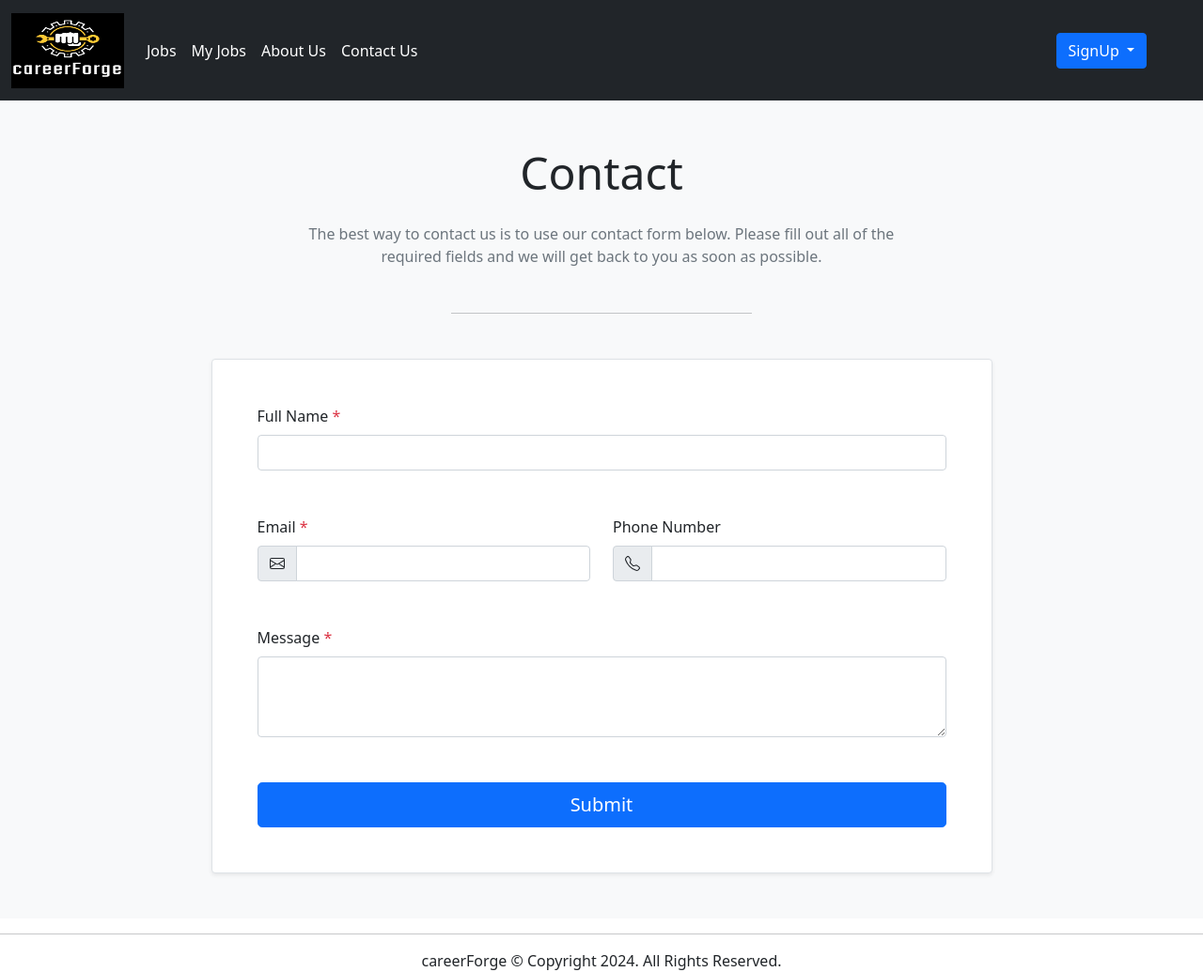
After one commit to mepujan/careerForge, a Django app: page /contact-us/ in a window 1280 px wide. The commit adds this page. Shown: the whole page at 94% size. Run offline with Django 5.2, Linux system fonts and the light colour scheme; some libraries are stand-ins or nearby versions.

Commit message:
about and contact page added

```diff
--- a/src/urls.py
+++ b/src/urls.py
@@ -18,12 +18,14 @@ from django.contrib import admin
 from django.urls import path, include
 from django.conf.urls.static import static
 from django.conf import settings
-from .views import homepage
+from .views import homepage, aboutus, contactus
 
 
 urlpatterns = [
     path('admin/', admin.site.urls),
     path('', homepage, name='homepage'),
+    path('about/', aboutus, name='aboutus'),
+    path('contact-us/', contactus, name='contactus'),
     path('jobs/', include('jobs.urls', namespace='jobs')),
     path('accounts/', include('accounts.urls', namespace='accounts'))
 
--- a/src/views.py
+++ b/src/views.py
@@ -5,3 +5,11 @@ from jobs.models import Job
 def homepage(request):
     featured_jobs = Job.objects.filter(featured_job=True)
     return render(request, 'homepage.html', {'jobs': featured_jobs})
+
+
+def aboutus(request):
+    return render(request, 'aboutus.html')
+
+
+def contactus(request):
+    return render(request, 'contactus.html')
--- /dev/null
+++ b/templates/contactus.html
@@ -0,0 +1,144 @@
+{% extends "base.html" %}
+{% block content %}
+
+<!-- Contact 1 - Bootstrap Brain Component -->
+<section class="bg-light py-3 py-md-5">
+    <div class="container">
+        <div class="row justify-content-md-center">
+            <div class="col-12 col-md-10 col-lg-8 col-xl-7 col-xxl-6">
+                <h2 class="mb-4 display-5 text-center">Contact</h2>
+                <p class="text-secondary mb-5 text-center">The best way to contact us is to use our contact form below.
+                    Please fill out all of the required fields and we will get back to you as soon as possible.</p>
+                <hr class="w-50 mx-auto mb-5 mb-xl-9 border-dark-subtle">
+            </div>
+        </div>
+    </div>
+
+    <div class="container">
+        <div class="row justify-content-lg-center">
+            <div class="col-12 col-lg-9">
+                <div class="bg-white border rounded shadow-sm overflow-hidden">
+
+                    <form action="#!">
+                        <div class="row gy-4 gy-xl-5 p-4 p-xl-5">
+                            <div class="col-12">
+                                <label for="fullname" class="form-label">Full Name <span
+                                        class="text-danger">*</span></label>
+                                <input type="text" class="form-control" id="fullname" name="fullname" value="" required>
+                            </div>
+                            <div class="col-12 col-md-6">
+                                <label for="email" class="form-label">Email <span class="text-danger">*</span></label>
+                                <div class="input-group">
+                                    <span class="input-group-text">
+                                        <svg xmlns="http://www.w3.org/2000/svg" width="16" height="16"
+                                            fill="currentColor" class="bi bi-envelope" viewBox="0 0 16 16">
+                                            <path
+                                                d="M0 4a2 2 0 0 1 2-2h12a2 2 0 0 1 2 2v8a2 2 0 0 1-2 2H2a2 2 0 0 1-2-2V4Zm2-1a1 1 0 0 0-1 1v.217l7 4.2 7-4.2V4a1 1 0 0 0-1-1H2Zm13 2.383-4.708 2.825L15 11.105V5.383Zm-.034 6.876-5.64-3.471L8 9.583l-1.326-.795-5.64 3.47A1 1 0 0 0 2 13h12a1 1 0 0 0 .966-.741ZM1 11.105l4.708-2.897L1 5.383v5.722Z" />
+                                        </svg>
+                                    </span>
+                                    <input type="email" class="form-control" id="email" name="email" value="" required>
+                                </div>
+                            </div>
+                            <div class="col-12 col-md-6">
+                                <label for="phone" class="form-label">Phone Number</label>
+                                <div class="input-group">
+                                    <span class="input-group-text">
+                                        <svg xmlns="http://www.w3.org/2000/svg" width="16" height="16"
+                                            fill="currentColor" class="bi bi-telephone" viewBox="0 0 16 16">
+                                            <path
+                                                d="M3.654 1.328a.678.678 0 0 0-1.015-.063L1.605 2.3c-.483.484-.661 1.169-.45 1.77a17.568 17.568 0 0 0 4.168 6.608 17.569 17.569 0 0 0 6.608 4.168c.601.211 1.286.033 1.77-.45l1.034-1.034a.678.678 0 0 0-.063-1.015l-2.307-1.794a.678.678 0 0 0-.58-.122l-2.19.547a1.745 1.745 0 0 1-1.657-.459L5.482 8.062a1.745 1.745 0 0 1-.46-1.657l.548-2.19a.678.678 0 0 0-.122-.58L3.654 1.328zM1.884.511a1.745 1.745 0 0 1 2.612.163L6.29 2.98c.329.423.445.974.315 1.494l-.547 2.19a.678.678 0 0 0 .178.643l2.457 2.457a.678.678 0 0 0 .644.178l2.189-.547a1.745 1.745 0 0 1 1.494.315l2.306 1.794c.829.645.905 1.87.163 2.611l-1.034 1.034c-.74.74-1.846 1.065-2.877.702a18.634 18.634 0 0 1-7.01-4.42 18.634 18.634 0 0 1-4.42-7.009c-.362-1.03-.037-2.137.703-2.877L1.885.511z" />
+                                        </svg>
+                                    </span>
+                                    <input type="tel" class="form-control" id="phone" name="phone" value="">
+                                </div>
+                            </div>
+                            <div class="col-12">
+                                <label for="message" class="form-label">Message <span
+                                        class="text-danger">*</span></label>
+                                <textarea class="form-control" id="message" name="message" rows="3" required></textarea>
+                            </div>
+                            <div class="col-12">
+                                <div class="d-grid">
+                                    <button class="btn btn-primary btn-lg" type="submit">Submit</button>
+                                </div>
+                            </div>
+                        </div>
+                    </form>
+
+                </div>
+            </div>
+        </div>
+    </div>
+</section>
+
+{% endblock content %}
+
+<!-- Contact 1 - Bootstrap Brain Component -->
+<section class="bg-light py-3 py-md-5">
+    <div class="container">
+        <div class="row justify-content-md-center">
+            <div class="col-12 col-md-10 col-lg-8 col-xl-7 col-xxl-6">
+                <h2 class="mb-4 display-5 text-center">Contact</h2>
+                <p class="text-secondary mb-5 text-center">The best way to contact us is to use our contact form below.
+                    Please fill out all of the required fields and we will get back to you as soon as possible.</p>
+                <hr class="w-50 mx-auto mb-5 mb-xl-9 border-dark-subtle">
+            </div>
+        </div>
+    </div>
+
+    <div class="container">
+        <div class="row justify-content-lg-center">
+            <div class="col-12 col-lg-9">
+                <div class="bg-white border rounded shadow-sm overflow-hidden">
+
+                    <form action="#!">
+                        <div class="row gy-4 gy-xl-5 p-4 p-xl-5">
+                            <div class="col-12">
+                                <label for="fullname" class="form-label">Full Name <span
+                                        class="text-danger">*</span></label>
+                                <input type="text" class="form-control" id="fullname" name="fullname" value="" required>
+                            </div>
+                            <div class="col-12 col-md-6">
+                                <label for="email" class="form-label">Email <span class="text-danger">*</span></label>
+                                <div class="input-group">
+                                    <span class="input-group-text">
+                                        <svg xmlns="http://www.w3.org/2000/svg" width="16" height="16"
+                                            fill="currentColor" class="bi bi-envelope" viewBox="0 0 16 16">
+                                            <path
+                                                d="M0 4a2 2 0 0 1 2-2h12a2 2 0 0 1 2 2v8a2 2 0 0 1-2 2H2a2 2 0 0 1-2-2V4Zm2-1a1 1 0 0 0-1 1v.217l7 4.2 7-4.2V4a1 1 0 0 0-1-1H2Zm13 2.383-4.708 2.825L15 11.105V5.383Zm-.034 6.876-5.64-3.471L8 9.583l-1.326-.795-5.64 3.47A1 1 0 0 0 2 13h12a1 1 0 0 0 .966-.741ZM1 11.105l4.708-2.897L1 5.383v5.722Z" />
+                                        </svg>
+                                    </span>
+                                    <input type="email" class="form-control" id="email" name="email" value="" required>
+                                </div>
+                            </div>
+                            <div class="col-12 col-md-6">
+                                <label for="phone" class="form-label">Phone Number</label>
+                                <div class="input-group">
+                                    <span class="input-group-text">
+                                        <svg xmlns="http://www.w3.org/2000/svg" width="16" height="16"
+                                            fill="currentColor" class="bi bi-telephone" viewBox="0 0 16 16">
+                                            <path
+                                                d="M3.654 1.328a.678.678 0 0 0-1.015-.063L1.605 2.3c-.483.484-.661 1.169-.45 1.77a17.568 17.568 0 0 0 4.168 6.608 17.569 17.569 0 0 0 6.608 4.168c.601.211 1.286.033 1.77-.45l1.034-1.034a.678.678 0 0 0-.063-1.015l-2.307-1.794a.678.678 0 0 0-.58-.122l-2.19.547a1.745 1.745 0 0 1-1.657-.459L5.482 8.062a1.745 1.745 0 0 1-.46-1.657l.548-2.19a.678.678 0 0 0-.122-.58L3.654 1.328zM1.884.511a1.745 1.745 0 0 1 2.612.163L6.29 2.98c.329.423.445.974.315 1.494l-.547 2.19a.678.678 0 0 0 .178.643l2.457 2.457a.678.678 0 0 0 .644.178l2.189-.547a1.745 1.745 0 0 1 1.494.315l2.306 1.794c.829.645.905 1.87.163 2.611l-1.034 1.034c-.74.74-1.846 1.065-2.877.702a18.634 18.634 0 0 1-7.01-4.42 18.634 18.634 0 0 1-4.42-7.009c-.362-1.03-.037-2.137.703-2.877L1.885.511z" />
+                                        </svg>
+                                    </span>
+                                    <input type="tel" class="form-control" id="phone" name="phone" value="">
+                                </div>
+                            </div>
+                            <div class="col-12">
+                                <label for="message" class="form-label">Message <span
+                                        class="text-danger">*</span></label>
+                                <textarea class="form-control" id="message" name="message" rows="3" required></textarea>
+                            </div>
+                            <div class="col-12">
+                                <div class="d-grid">
+                                    <button class="btn btn-primary btn-lg" type="submit">Submit</button>
+                                </div>
+                            </div>
+                        </div>
+                    </form>
+
+                </div>
+            </div>
+        </div>
+    </div>
+</section>
--- a/templates/homepage.html
+++ b/templates/homepage.html
@@ -15,9 +15,11 @@
             </div>
         </div>
     </div>
+</div>
+
 
 <div class="container">
-        <h2 class="mb-4 mt-3 text-center">Featured Jobs</h2>
+    <h2 class="mb-4 mt-5 text-center">Featured Jobs</h2>
     <div class="row">
         {% for job in jobs %}
         <div class="col-md-4">
@@ -33,6 +35,4 @@
         {%endfor%}
     </div>
 </div>
-    <!-- Add more featured job cards as needed -->
-</div>
 {% endblock content %}<h1>Homepage</h1>
--- a/templates/navbar.html
+++ b/templates/navbar.html
@@ -17,6 +17,12 @@
                 </li>
                 <li class="nav-item">
                     <a class="nav-link active" aria-current="page" href="{% url 'jobs:my_jobs'%}">My Jobs</a>
+                </li>
+                <li class="nav-item">
+                    <a class="nav-link active" aria-current="page" href="{% url 'aboutus'%}">About Us</a>
+                </li>
+                <li class="nav-item">
+                    <a class="nav-link active" aria-current="page" href="{% url 'contactus'%}">Contact Us</a>
                 </li>
 
 
```
Also changed, not shown: templates/aboutus.html (added, +123 -0 lines), static/images/aboutus.jpg (added). Lines whose indentation alone changed are shown as unchanged.
